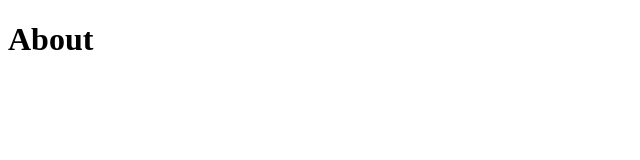
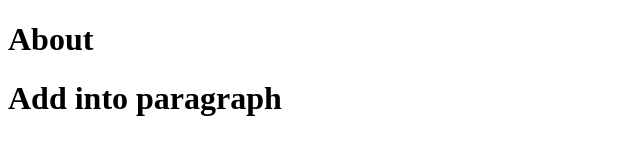
Before and after one commit to rajendra777777/LearningGIT, a plain HTML site: page about.html in a window 1280 px wide. Shown: the whole page, without its empty margins (0-640 px from the left). Drawn offline with Linux system fonts and the light colour scheme.

```diff
--- a/about.html
+++ b/about.html
@@ -7,5 +7,6 @@
 </head>
 <body>
     <h1>About</h1>
+    <h1>Add into paragraph</h1>
 </body>
 </html>
```
